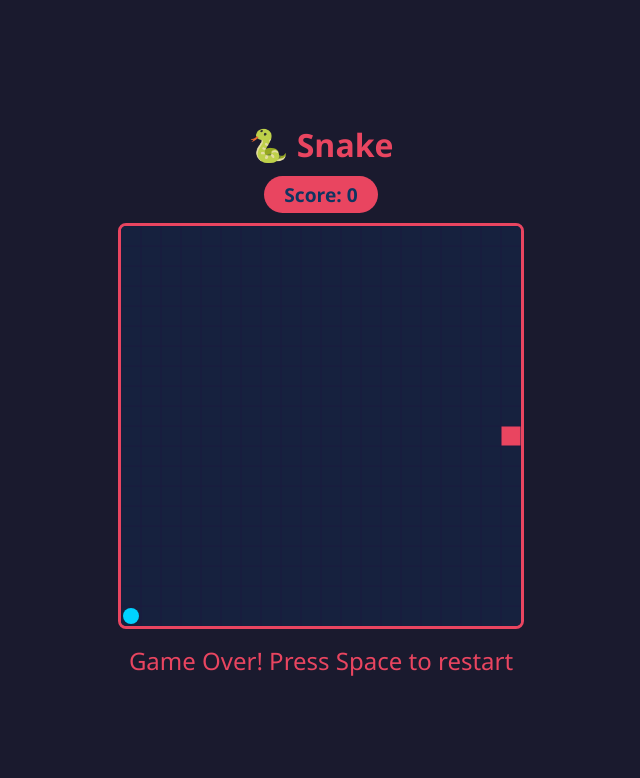
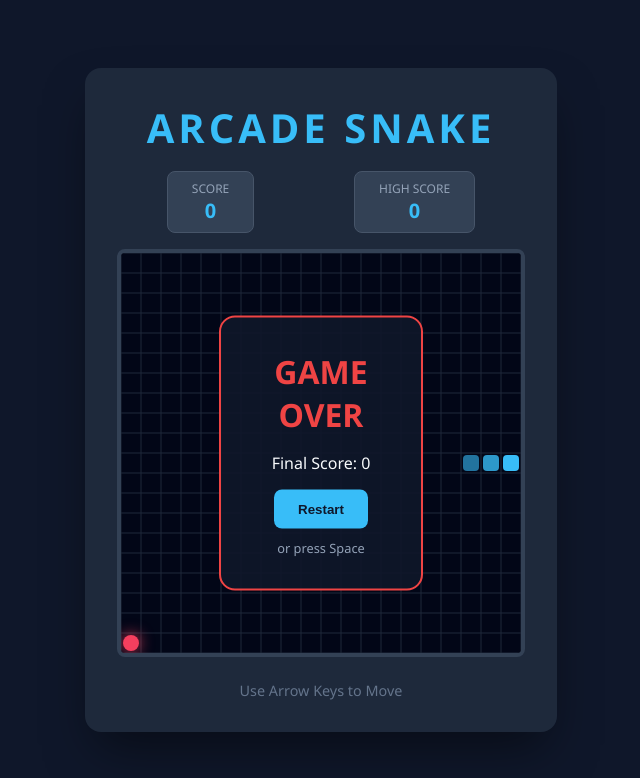
Before and after one commit to CKS-HHY/ageda-snake-test, a plain HTML site: page snake.html in a window 1280 px wide. Shown: the whole page, without its empty margins (319-959 px from the left). Drawn offline with Linux system fonts and the light colour scheme.

Commit message:
feat: add planner guided arcade game

```diff
--- a/snake.html
+++ b/snake.html
@@ -3,49 +3,83 @@
 <head>
 <meta charset="UTF-8">
 <meta name="viewport" content="width=device-width, initial-scale=1.0">
-<title>Snake Game — AGEDA v5.3.1 Functional Test</title>
+<title>Snake Game — AGEDA Arcade</title>
 <style>
   * { margin: 0; padding: 0; box-sizing: border-box; }
   body {
     display: flex; justify-content: center; align-items: center;
-    min-height: 100vh; background: #1a1a2e; font-family: 'Segoe UI', sans-serif;
+    min-height: 100vh; background: #0f172a; font-family: 'Segoe UI', sans-serif;
+    color: #f8fafc;
   }
-  .container { text-align: center; }
-  h1 { color: #e94560; margin-bottom: 10px; font-size: 2rem; }
-  #score { color: #0f3460; background: #e94560; padding: 5px 20px;
-           border-radius: 20px; display: inline-block; margin-bottom: 10px;
-           font-weight: bold; font-size: 1.2rem; }
-  canvas { border: 3px solid #e94560; border-radius: 8px;
-           background: #16213e; display: block; margin: 0 auto; }
-  #game-over { color: #e94560; font-size: 1.5rem; margin-top: 15px;
-               display: none; }
+  .container { text-align: center; background: #1e293b; padding: 2rem; border-radius: 1rem; box-shadow: 0 25px 50px -12px rgba(0, 0, 0, 0.5); }
+  h1 { color: #38bdf8; margin-bottom: 1rem; font-size: 2.5rem; text-transform: uppercase; letter-spacing: 0.1em; }
+  .stats { display: flex; justify-content: space-around; margin-bottom: 1rem; }
+  .stat-box { background: #334155; padding: 0.5rem 1.5rem; border-radius: 0.5rem; border: 1px solid #475569; }
+  .stat-label { font-size: 0.75rem; text-transform: uppercase; color: #94a3b8; }
+  .stat-value { font-size: 1.25rem; font-weight: bold; color: #38bdf8; }
+  canvas { border: 4px solid #334155; border-radius: 0.5rem; background: #020617; display: block; margin: 0 auto; box-shadow: inset 0 0 20px rgba(0,0,0,0.8); }
+  #game-over {
+    position: absolute; top: 50%; left: 50%; transform: translate(-50%, -50%);
+    background: rgba(15, 23, 42, 0.9); padding: 2rem; border-radius: 1rem; border: 2px solid #ef4444;
+    display: none; text-align: center; z-index: 10;
+  }
+  #game-over h2 { color: #ef4444; font-size: 2rem; margin-bottom: 1rem; }
+  .btn { background: #38bdf8; color: #0f172a; padding: 0.75rem 1.5rem; border-radius: 0.5rem; border: none; font-weight: bold; cursor: pointer; margin-top: 1rem; transition: all 0.2s; }
+  .btn:hover { background: #0ea5e9; transform: scale(1.05); }
+  .wrapper { position: relative; }
 </style>
 </head>
 <body>
 <div class="container">
-  <h1>🐍 Snake</h1>
-  <div id="score">Score: 0</div>
-  <canvas id="game" width="400" height="400"></canvas>
-  <div id="game-over">Game Over! Press Space to restart</div>
+  <h1>Arcade Snake</h1>
+  <div class="stats">
+    <div class="stat-box">
+        <div class="stat-label">Score</div>
+        <div id="score" class="stat-value">0</div>
+    </div>
+    <div class="stat-box">
+        <div class="stat-label">High Score</div>
+        <div id="high-score" class="stat-value">0</div>
+    </div>
+  </div>
+  <div class="wrapper">
+      <canvas id="game" width="400" height="400"></canvas>
+      <div id="game-over">
+          <h2>GAME OVER</h2>
+          <p id="final-score">Score: 0</p>
+          <button class="btn" onclick="init()">Restart</button>
+          <p style="margin-top: 10px; font-size: 0.8rem; color: #94a3b8;">or press Space</p>
+      </div>
+  </div>
+  <p style="margin-top: 1.5rem; color: #64748b; font-size: 0.9rem;">Use Arrow Keys to Move</p>
 </div>
 <script>
 const canvas = document.getElementById('game');
 const ctx = canvas.getContext('2d');
 const scoreEl = document.getElementById('score');
+const highScoreEl = document.getElementById('high-score');
 const gameOverEl = document.getElementById('game-over');
+const finalScoreEl = document.getElementById('final-score');
 const GRID = 20, CELL = canvas.width / GRID;
-let snake, food, dir, score, gameLoop, running;
+
+let snake, food, dir, score, gameLoop, running, highScore = 0;
+let nextDir;
 
 function init() {
-  snake = [{x: 10, y: 10}];
+  snake = [
+      {x: 10, y: 10},
+      {x: 9, y: 10},
+      {x: 8, y: 10}
+  ];
   dir = {x: 1, y: 0};
+  nextDir = {x: 1, y: 0};
   score = 0;
   running = true;
   gameOverEl.style.display = 'none';
-  scoreEl.textContent = 'Score: 0';
+  scoreEl.textContent = '0';
   placeFood();
   if (gameLoop) clearInterval(gameLoop);
-  gameLoop = setInterval(update, 120);
+  gameLoop = setInterval(update, 100);
 }
 
 function placeFood() {
@@ -56,51 +90,119 @@ function placeFood() {
 
 function update() {
   if (!running) return;
+
+  dir = nextDir;
   const head = {x: snake[0].x + dir.x, y: snake[0].y + dir.y};
-  if (head.x < 0 || head.x >= GRID || head.y < 0 || head.y >= GRID ||
-      snake.some(s => s.x === head.x && s.y === head.y)) {
-    running = false;
-    gameOverEl.style.display = 'block';
-    clearInterval(gameLoop);
-    return;
+
+  // Wall collision
+  if (head.x < 0 || head.x >= GRID || head.y < 0 || head.y >= GRID) {
+      endGame();
+      return;
   }
+
+  // Self collision
+  if (snake.some(s => s.x === head.x && s.y === head.y)) {
+      endGame();
+      return;
+  }
+
   snake.unshift(head);
+
   if (head.x === food.x && head.y === food.y) {
     score += 10;
-    scoreEl.textContent = 'Score: ' + score;
+    scoreEl.textContent = score;
+    if (score > highScore) {
+        highScore = score;
+        highScoreEl.textContent = highScore;
+    }
     placeFood();
-  } else { snake.pop(); }
+  } else {
+    snake.pop();
+  }
   draw();
 }
 
+function endGame() {
+    running = false;
+    gameOverEl.style.display = 'block';
+    finalScoreEl.textContent = 'Final Score: ' + score;
+    clearInterval(gameLoop);
+}
+
 function draw() {
-  ctx.fillStyle = '#16213e';
+  // Clear canvas
+  ctx.fillStyle = '#020617';
   ctx.fillRect(0, 0, canvas.width, canvas.height);
-  // Draw grid
-  ctx.strokeStyle = '#1a1a3e';
-  for (let i = 0; i < GRID; i++) {
-    ctx.beginPath(); ctx.moveTo(i*CELL,0); ctx.lineTo(i*CELL,canvas.height); ctx.stroke();
-    ctx.beginPath(); ctx.moveTo(0,i*CELL); ctx.lineTo(canvas.width,i*CELL); ctx.stroke();
+
+  // Draw grid lines (subtle)
+  ctx.strokeStyle = '#1e293b';
+  ctx.lineWidth = 1;
+  for (let i = 0; i <= GRID; i++) {
+    ctx.beginPath(); ctx.moveTo(i*CELL, 0); ctx.lineTo(i*CELL, canvas.height); ctx.stroke();
+    ctx.beginPath(); ctx.moveTo(0, i*CELL); ctx.lineTo(canvas.width, i*CELL); ctx.stroke();
   }
+
   // Draw snake
   snake.forEach((s, i) => {
-    ctx.fillStyle = i === 0 ? '#e94560' : '#0f3460';
-    ctx.fillRect(s.x*CELL+1, s.y*CELL+1, CELL-2, CELL-2);
-    ctx.strokeStyle = '#e94560';
-    ctx.strokeRect(s.x*CELL+1, s.y*CELL+1, CELL-2, CELL-2);
+    // Gradient effect for snake
+    const alpha = 1 - (i / snake.length) * 0.6;
+    ctx.fillStyle = i === 0 ? '#38bdf8' : `rgba(56, 189, 248, ${alpha})`;
+
+    // Rounded rectangles for snake parts
+    const padding = 2;
+    drawRoundedRect(
+        s.x * CELL + padding,
+        s.y * CELL + padding,
+        CELL - padding * 2,
+        CELL - padding * 2,
+        4
+    );
   });
-  // Draw food
-  ctx.fillStyle = '#00d2ff';
+
+  // Draw food (glowing pulse effect)
+  const time = Date.now() * 0.005;
+  const pulse = Math.sin(time) * 2;
+  ctx.fillStyle = '#f43f5e';
+  ctx.shadowBlur = 15;
+  ctx.shadowColor = '#f43f5e';
   ctx.beginPath();
-  ctx.arc(food.x*CELL+CELL/2, food.y*CELL+CELL/2, CELL/2-2, 0, Math.PI*2);
+  ctx.arc(food.x*CELL+CELL/2, food.y*CELL+CELL/2, (CELL/2-4) + pulse, 0, Math.PI*2);
   ctx.fill();
+  ctx.shadowBlur = 0;
+}
+
+function drawRoundedRect(x, y, width, height, radius) {
+    ctx.beginPath();
+    ctx.moveTo(x + radius, y);
+    ctx.lineTo(x + width - radius, y);
+    ctx.quadraticCurveTo(x + width, y, x + width, y + radius);
+    ctx.lineTo(x + width, y + height - radius);
+    ctx.quadraticCurveTo(x + width, y + height, x + width - radius, y + height);
+    ctx.lineTo(x + radius, y + height);
+    ctx.quadraticCurveTo(x, y + height, x, y + height - radius);
+    ctx.lineTo(x, y + radius);
+    ctx.quadraticCurveTo(x, y, x + radius, y);
+    ctx.closePath();
+    ctx.fill();
 }
 
 document.addEventListener('keydown', e => {
-  const map = {ArrowUp:{x:0,y:-1}, ArrowDown:{x:0,y:1},
-               ArrowLeft:{x:-1,y:0}, ArrowRight:{x:1,y:0}};
-  if (map[e.key] && !(map[e.key].x === -dir.x && map[e.key].y === -dir.y))
-    dir = map[e.key];
+  const map = {
+      ArrowUp: {x:0, y:-1},
+      ArrowDown: {x:0, y:1},
+      ArrowLeft: {x:-1, y:0},
+      ArrowRight: {x:1, y:0}
+  };
+
+  if (map[e.key]) {
+    const requestedDir = map[e.key];
+    // Prevent 180 degree turns
+    if (!(requestedDir.x === -dir.x && requestedDir.y === -dir.y)) {
+        nextDir = requestedDir;
+    }
+    e.preventDefault();
+  }
+
   if (e.code === 'Space' && !running) init();
 });
 
```
